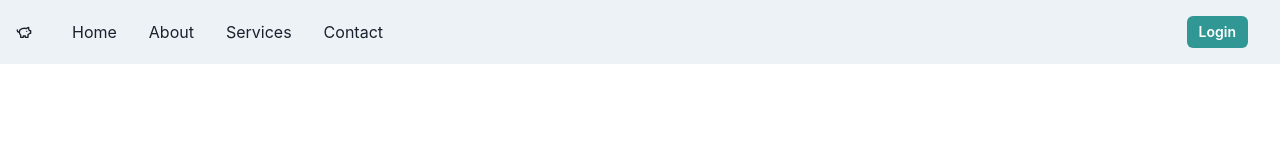
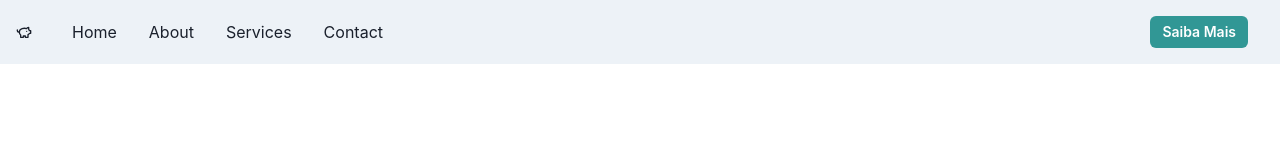
Before and after one commit to PedroVitor2001/ProjetoTC1, a React (Vite) app: page /#/ in a window 1280 px wide. Shown: the top 160 px of the page. Built offline with nearby package versions, Linux system fonts and the light colour scheme.

Commit message:
fix: solve merge conflicts

```diff
--- a/src/components/Nav.jsx
+++ b/src/components/Nav.jsx
@@ -24,14 +24,11 @@ const NavLink = ({ children }) => (
 
 export default function SimpleNavbar() {
   const { isOpen, onOpen, onClose } = useDisclosure();
-  const [isLoggedIn, setIsLoggedIn] = useState(false);
 
-  const handleLogin = () => {
-    setIsLoggedIn(true);
-  };
-
-  const handleLogout = () => {
-    setIsLoggedIn(false);
+  const handleClick = () => {
+    window.alert(
+      "Esta aplicação focada em mobile visa ser um fácil cadastro para leituras futuras. Desenvolvida por: Lucas Sigoli, João Castro e Erick Gomes"
+    );
   };
 
   return (
@@ -55,15 +52,9 @@ export default function SimpleNavbar() {
           </HStack>
         </HStack>
         <Flex alignItems={"center"}>
-          {isLoggedIn ? (
-            <Button onClick={handleLogout} variant={"solid"} colorScheme={"teal"} size={"sm"} mr={4}>
-              Logout
-            </Button>
-          ) : (
-            <Button onClick={handleLogin} variant={"solid"} colorScheme={"teal"} size={"sm"} mr={4}>
-              Login
-            </Button>
-          )}
+          <Button className="about-us" onClick={handleClick} variant={"solid"} colorScheme={"teal"} size={"sm"} mr={4}>
+            Saiba Mais
+          </Button>
         </Flex>
       </Flex>
 
```
